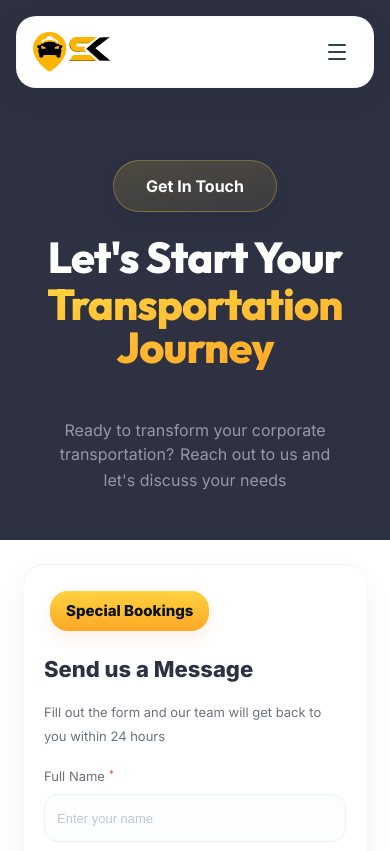
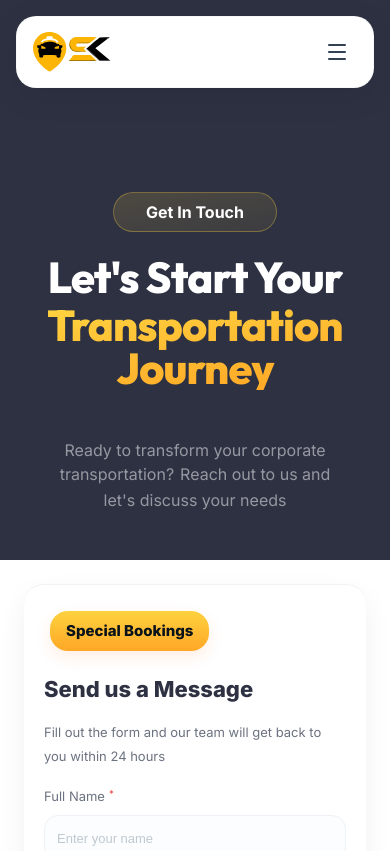
Before and after one commit to Rohithakur027/Sk_Travel_landing_page, a Next.js app: page /contact in a window 390 px wide. Shown: the top 851 px of the page. Built offline with nearby package versions, Linux system fonts and the light colour scheme.

Commit message:
changed pill

```diff
--- a/components/contact/CONTACT.module.css
+++ b/components/contact/CONTACT.module.css
@@ -70,8 +70,8 @@
     display: inline-flex !important;
     align-items: center !important;
     justify-content: center !important;
-    padding: 0rem 0.1rem !important;
-    min-height: 44px;
+    padding: 0.35rem 1rem !important;
+    min-height: 36px;
     line-height: 1 !important;
     white-space: normal !important;
     text-align: center !important;
@@ -1071,7 +1071,7 @@
   }
 
   .ctaWrap { transform: translateY(48px) !important; margin-bottom: 8px !important; padding-top: 0 !important; }
-  .ctaImg { padding: 0.7rem 2rem !important; font-size: 1rem !important; white-space: normal !important; }
+  .ctaImg { padding: 0.5rem 1.5rem !important; font-size: 1rem !important; white-space: normal !important; min-height: 36px !important; }
 
   /* Responsive heading that scales smoothly from small phones to large phones/tablets */
   .title {
@@ -1118,20 +1118,19 @@
     display: inline-flex !important;
     align-items: center !important;
     justify-content: center !important;
-    /* keep padding unchanged — only increase font-size and explicit dimensions */
-    padding: 0.5rem 1.5rem !important; /* unchanged from About */
-    font-size: 1.125rem !important; /* 18px — increased */
+    padding: 0.35rem 1rem !important;
+    font-size: 0.95rem !important;
     line-height: 1 !important;
-    font-weight: 800 !important;
-    min-height: 52px !important; /* larger pill height */
-    min-width: 160px !important; /* ensure pill appears wider on mobile */
-    border: 1px solid rgba(255,210,63,0.38) !important;
+    font-weight: 700 !important;
+    min-height: 34px !important;
+    min-width: 0 !important;
+    border: 1px solid rgba(255,210,63,0.3) !important;
     border-radius: 9999px !important;
     white-space: normal !important;
     color: #ffffff !important;
-    box-shadow: 0 8px 22px rgba(2,6,23,0.07) !important;
-    margin-bottom: 2rem !important;
-    background: linear-gradient(168.37deg, rgba(255, 210, 63, 0.18) 6.78%, rgba(255, 210, 63, 0.09) 93.22%) !important;
+    box-shadow: none !important;
+    margin-bottom: 1.25rem !important;
+    background: linear-gradient(168.37deg, rgba(255, 210, 63, 0.15) 6.78%, rgba(255, 210, 63, 0.08) 93.22%) !important;
     position: relative !important;
     z-index: 60 !important;
   }
@@ -1154,11 +1153,12 @@
     display: flex !important;
     justify-content: center !important;
     transform: none !important;
+    margin-top: 2rem !important;
     margin-bottom: 12px !important;
   }
 
   .ctaImg {
-    padding: 0.7rem 2rem !important;
+    padding: 0.5rem 2rem !important;
     border-radius: 9999px !important;
     background: linear-gradient(168.37deg, rgba(255, 210, 63, 0.15) 6.78%, rgba(255, 210, 63, 0.08) 93.22%) !important;
     border: 1px solid rgba(255,210,63,0.3) !important;
--- a/components/features/FeaturesPage.module.css
+++ b/components/features/FeaturesPage.module.css
@@ -48,6 +48,7 @@
 @media (max-width: 480px) {
   /* hide the desktop pill and show the mobile pill under the image */
   .pillImage { display: none !important; }
+  .pillImageDesktop { display: none !important; }
   /* Make mobile pill flexible (no fixed width) so text cannot overflow */
   .pillImageMobile { display: inline-flex; justify-content: center; align-items: center; margin: 2px auto 12px; padding: 0.6rem 1.2rem !important; min-height: 44px; border-radius: 9999px; background: linear-gradient(168.37deg, rgba(255, 210, 63, 0.15) 6.78%, rgba(255, 210, 63, 0.08) 93.22%); border: 1px solid rgba(255,210,63,0.3); color: #ffffff; box-shadow: none !important; overflow: hidden; transform: translateY(10px) !important; }
   .pillImageMobile .pillInner {
@@ -81,7 +82,7 @@
 
   /* Reduce header internal paddings and row gaps on phones so elements sit tighter */
   .header { padding-top: 1.25rem; padding-bottom: 0.5rem; }
-  .pillImageMobile { margin: 2px auto 8px; }
+  .pillImageMobile { margin: 0rem auto 2.5rem; }
 
   /* Specific modifier to nudge a particular mobile pill down (e.g. Safety First) */
   .pillImageMobileDown {
--- a/components/home/ExperienceSection.module.css
+++ b/components/home/ExperienceSection.module.css
@@ -251,7 +251,9 @@
 
 @media (max-width: 768px) {
   .section {
-    padding: 4rem 0;
+    /* reduce vertical space and nudge section upward on small screens */
+    padding: 2rem 0 2.5rem;
+    margin-top: -5rem; /* moved up ~2.5rem more */
   }
 
   .premiumComfort { order: 1; }
```
Also changed, not shown: components/home/BookingForm.module.css (+5 -3 lines), components/home/HeroSection.module.css (+12 -0 lines).
